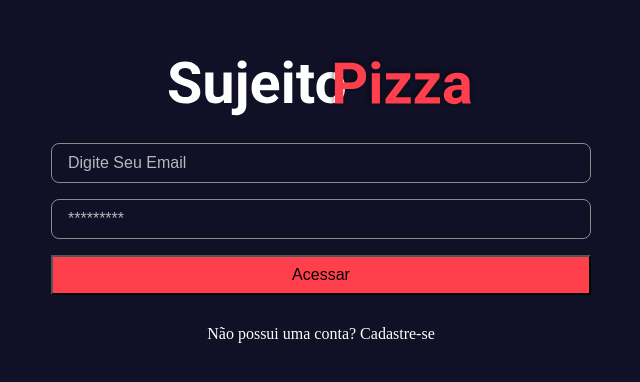
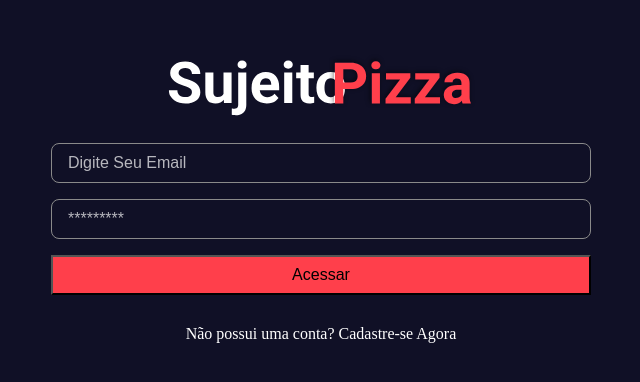
Before and after one commit to grc-softdev/sweetland-client, a Next.js app: page / in a window 1280 px wide. Shown: the part 204-586 px from the top of the page, without its empty margins (319-959 px from the left). Built offline with nearby package versions, Linux system fonts and the light colour scheme; no server answers.

Commit message:
page.module fixed

```diff
--- a/src/app/page.tsx
+++ b/src/app/page.tsx
@@ -70,7 +70,7 @@ export default function Home() {
       type="submit">Acessar</button>
       </form>
       <Link href="/signup" className={styles.text}>
-      Não possui uma conta? Cadastre-se
+      Não possui uma conta? Cadastre-se Agora
       </Link>
 
     </section>
```
